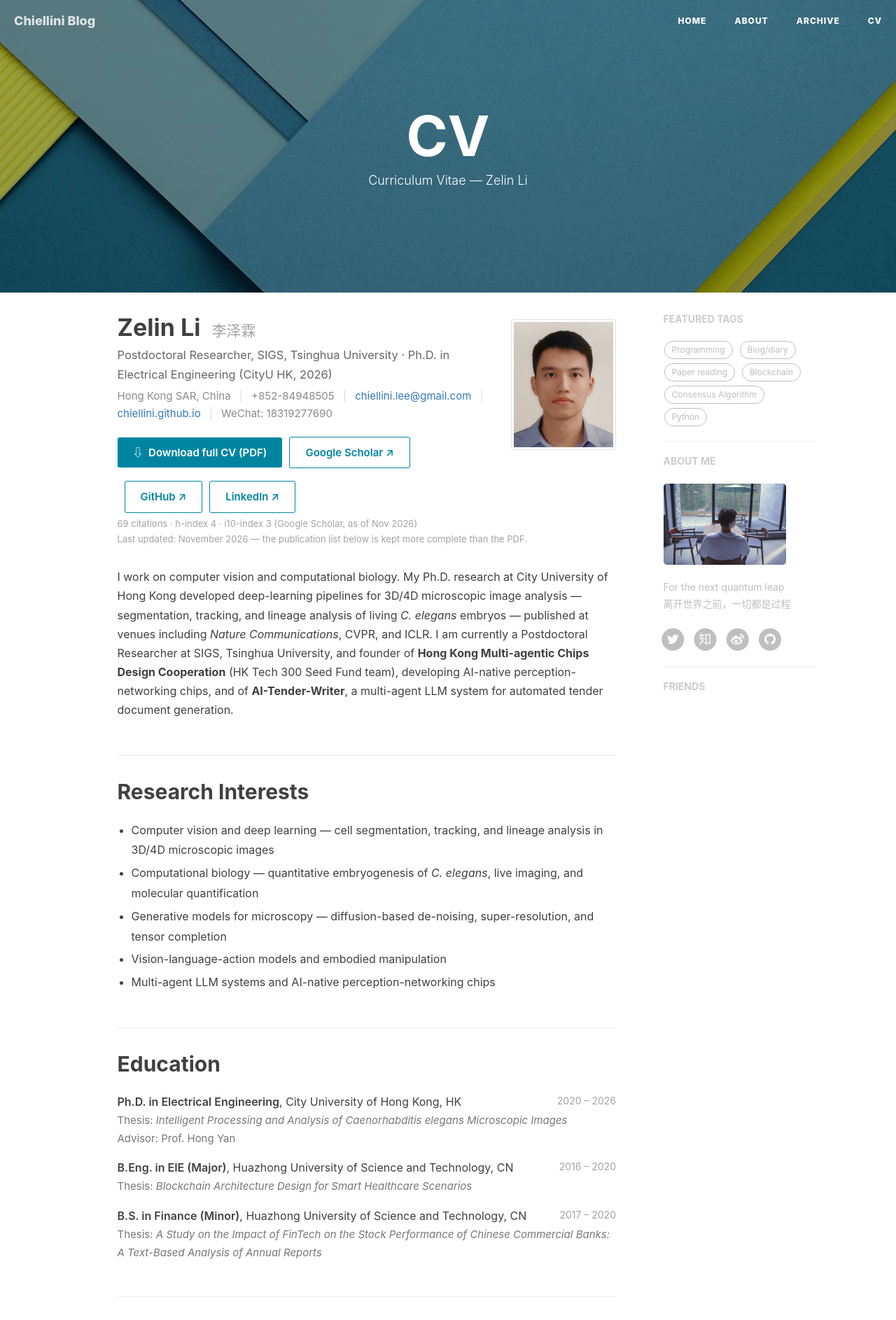
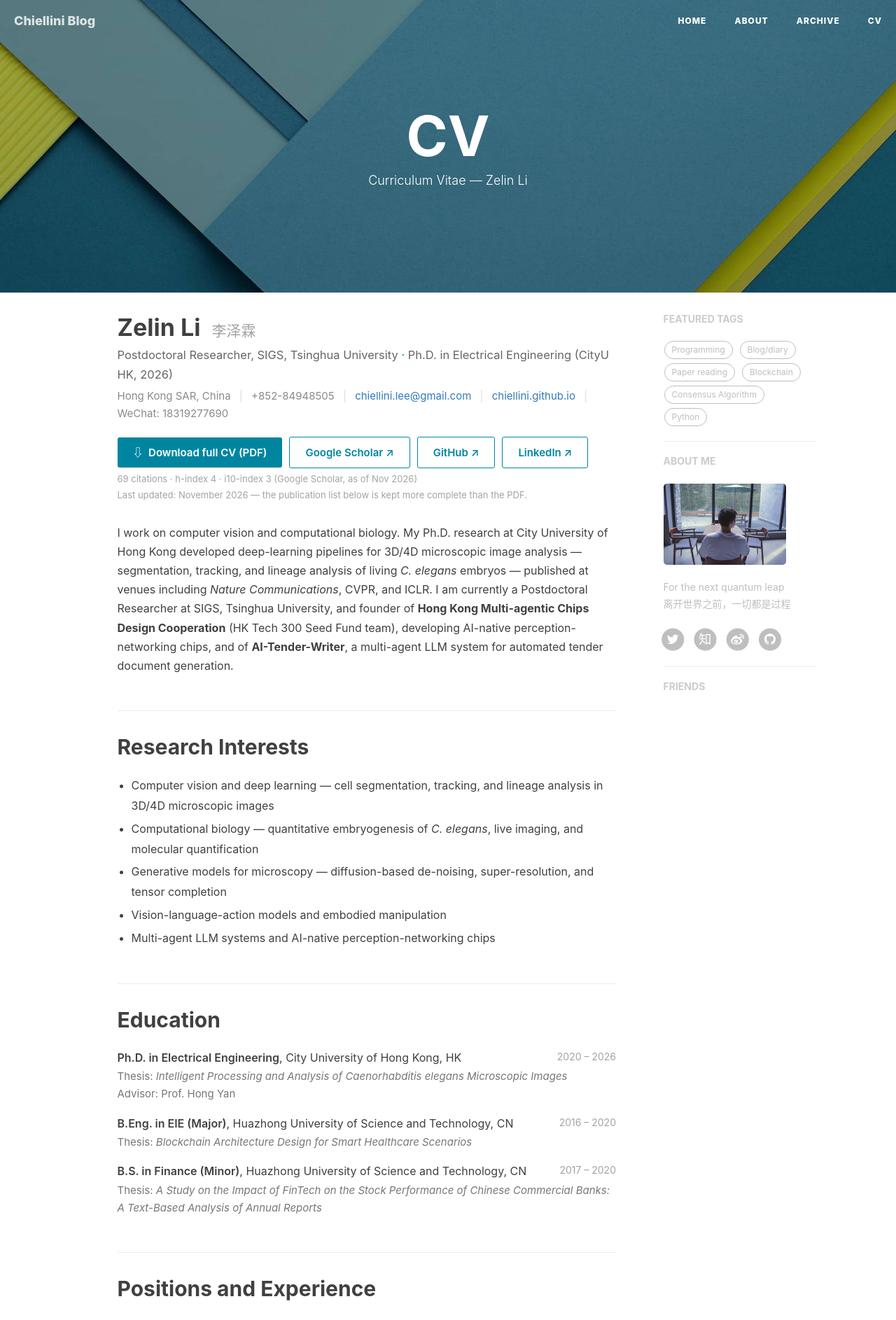
Before and after one commit to chiellini/chiellini.github.io, a Jekyll site: the page built from cv.html, in a window 1280 px wide. Shown: the top 1886 px of the page at 70% size. Built offline with Jekyll 4.4.1, drawn with Linux system fonts in a browser that asks for light colours; nearby versions of some CDN libraries; comment, search, counter and statistics services are not loaded.

Commit message:
CV page: remove photo (per owner request)

```diff
--- a/cv.html
+++ b/cv.html
@@ -102,15 +102,6 @@ header-img: "img/tag-bg.jpg"
         .cvpage ol.cv-pubs .pub-links { white-space: nowrap; }
         .cvpage ol.cv-pubs .pub-links a { font-weight: 600; }
         .cvpage ol.cv-pubs .me { color: #0085A1; }
-        .cvpage .cv-photo {
-            float: right;
-            width: 150px;
-            margin: 8px 0 12px 28px;
-            padding: 3px;
-            background: #fff;
-            border: 1px solid #e3e3e3;
-            border-radius: 4px;
-        }
         .cvpage ul.cv-interests {
             padding-left: 20px;
             margin-bottom: 30px;
@@ -119,22 +110,12 @@ header-img: "img/tag-bg.jpg"
             line-height: 1.8;
             margin-bottom: 4px;
         }
-        @media (max-width: 767px) {
-            .cvpage .cv-photo {
-                float: none;
-                display: block;
-                margin: 0 auto 18px auto;
-                width: 140px;
-            }
-        }
         @media print {
             .cvpage .cv-btn { display: none; }
-            .cvpage .cv-photo { width: 110px; }
         }
     </style>
 
     <!-- ============ Name & Contact ============ -->
-    <img class="cv-photo" src="{{ site.baseurl }}/img/zelin-li-photo.jpg" alt="Photo of Zelin Li">
     <h1 class="cv-name">Zelin Li&nbsp;&nbsp;<span class="cn">李泽霖</span></h1>
     <div class="cv-role">Postdoctoral Researcher, SIGS, Tsinghua University <span class="dot">&middot;</span> Ph.D. in Electrical Engineering (CityU HK, 2026)</div>
     <div class="cv-contact">
```
Also changed, not shown: img/zelin-li-photo.jpg (deleted).
